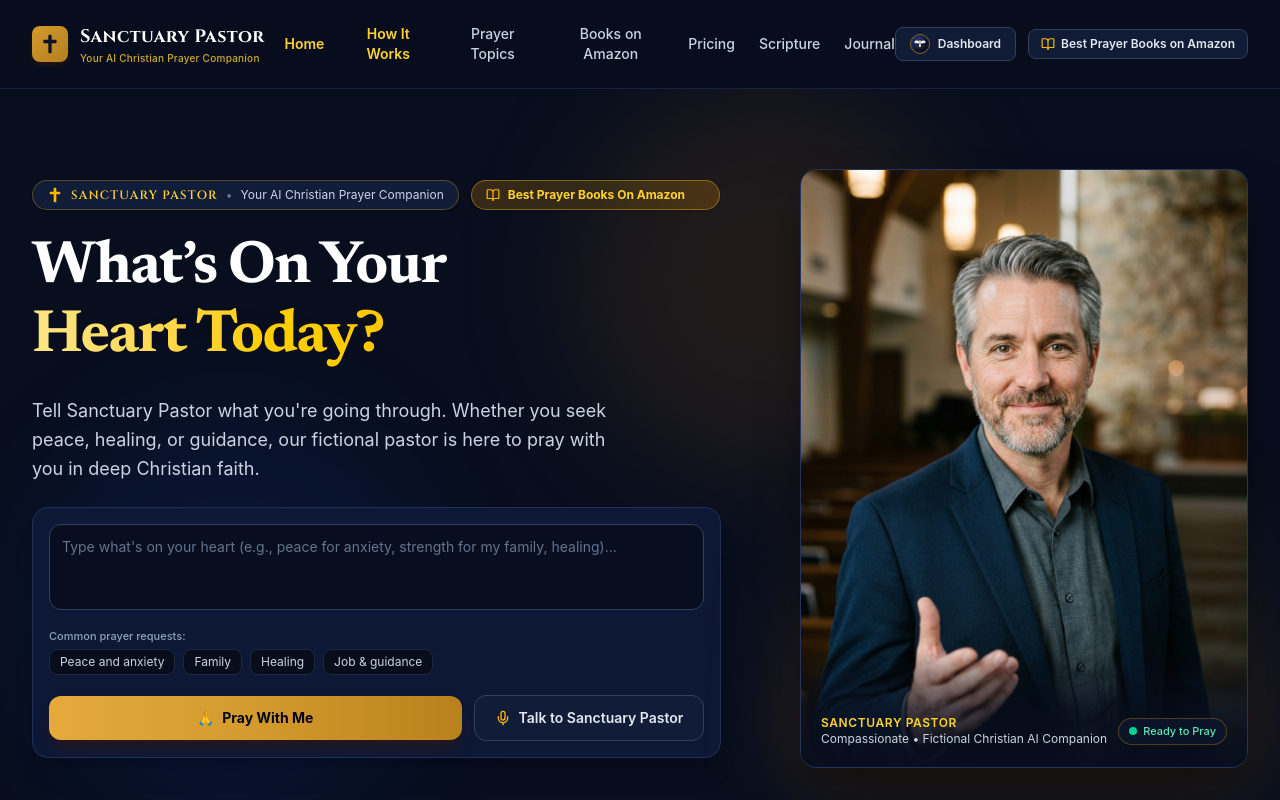
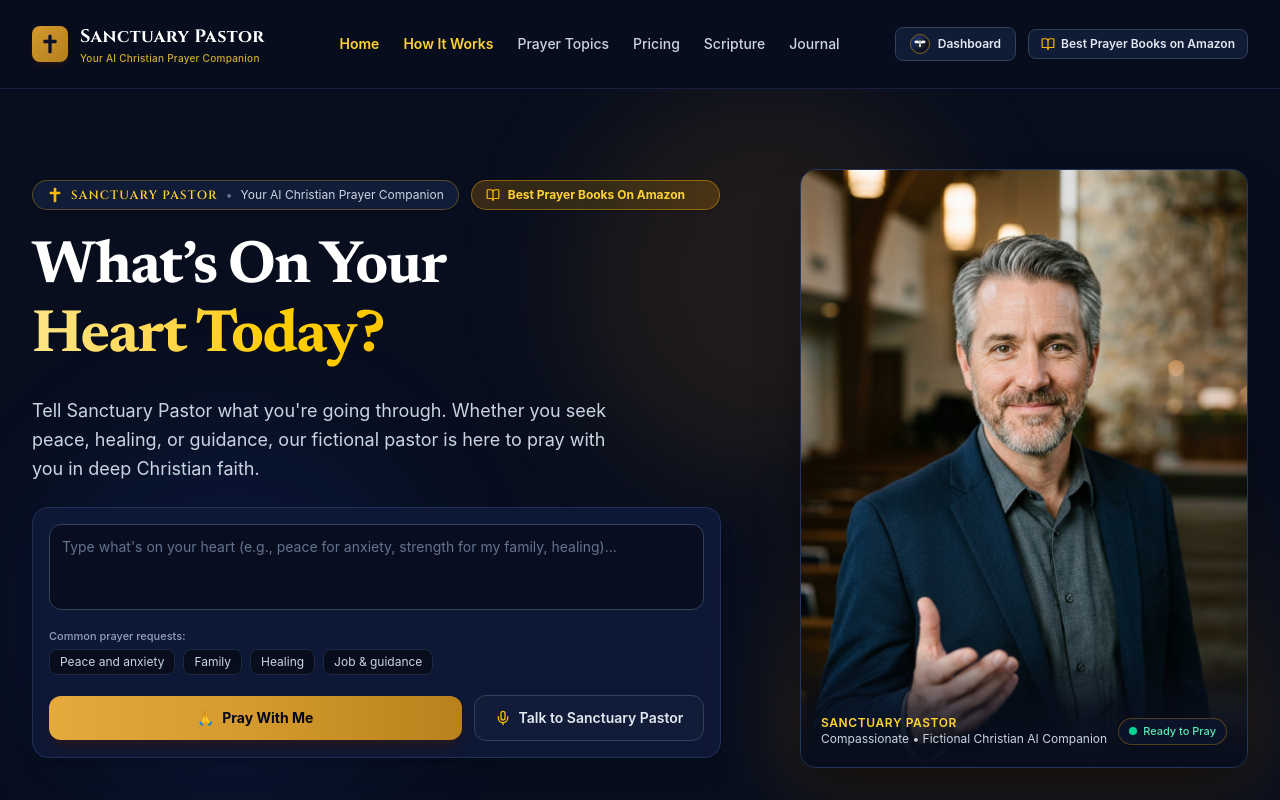
Before and after one commit to best-digital-offer/SanctuaryPastor-final, a React (Vite) app: page / in a window 1280 px wide. Shown: the top 800 px of the page. Built offline with nearby package versions, Linux system fonts and the light colour scheme.

Commit message:
Update Navbar.tsx

```diff
--- a/src/components/Navbar.tsx
+++ b/src/components/Navbar.tsx
@@ -45,7 +45,6 @@
       },
     },
     { label: 'Prayer Topics', page: 'prayer-topics' },
-    { label: 'Books on Amazon', page: 'prayer-books' },
     { label: 'Pricing', page: 'pricing' },
     { label: 'Scripture', page: 'scripture' },
     { label: 'Journal', page: 'journal' },
```
